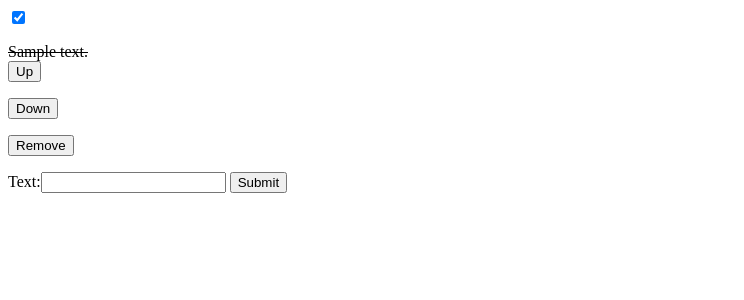
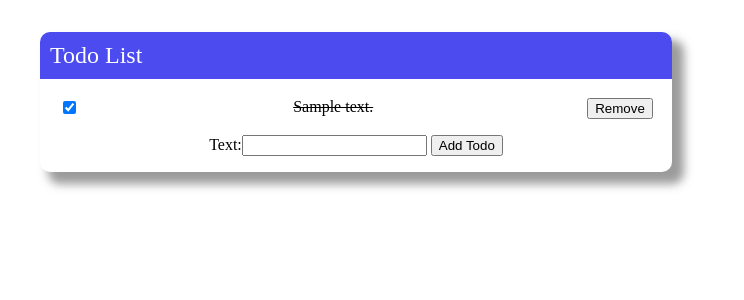
Before and after one commit to chifgeri/django-todo, a Django app: page /todos/ in a window 1280 px wide. Shown: the top 300 px of the page, without its empty margins (0-744 px from the left). Run offline with Django 3.2, Linux system fonts and the light colour scheme; tables that the repository leaves empty hold one stand-in row (values such as "Sample post").

Commit message:
Add some style and check priorities in the template

```diff
--- /dev/null
+++ b/todoapp/todo/static/todo/todo.css
@@ -0,0 +1,36 @@
+.todoContainer {
+  margin: 2em;
+  box-shadow: 10px 10px 10px 2px rgba(130, 130, 130, 0.8);
+  border-radius: 10px;
+  width: 50%;
+}
+
+.list {
+  padding-left: 1.2em;
+  padding-right: 1.2em;
+  padding-top: 1.2em;
+}
+
+.todoItem {
+  display: flex;
+  justify-content: space-between;
+  border-top: aqua;
+}
+
+.listHeading {
+  border-radius: 10px 10px 0 0;
+  background-color: rgb(75, 75, 240);
+  font-size: 1.5em;
+  padding: 10px;
+  color: #fff;
+}
+
+.buttons {
+  display: flex;
+  justify-content: space-evenly;
+}
+
+.addForm {
+  display: flex;
+  justify-content: center;
+}
--- a/todoapp/todo/templates/todo/todo_create.html
+++ b/todoapp/todo/templates/todo/todo_create.html
@@ -1,5 +1,5 @@
 <form action="./create" method="POST">
     {% csrf_token %}
     {{ form }}
-    <input type="submit" value="Submit">
+    <input type="submit" value="Add Todo">
 </form>
--- a/todoapp/todo/templates/todo/todo_list.html
+++ b/todoapp/todo/templates/todo/todo_list.html
@@ -1,4 +1,11 @@
+{% load static %}
+
+<link rel="stylesheet" type="text/css" href="{% static 'todo/todo.css' %}">
 <div class="todoContainer">
+  <div class="listHeading">
+    Todo List
+  </div>
+  <div class="list">
   {% for todo in todo_list  %}
     <div class="todoItem">
       <form action='./{{todo.id}}/check' method="POST">
@@ -10,19 +17,30 @@
           {% else %}
             {{ todo.text }}
           {% endif %}
+      <div class="buttons">
+        {% if todo.done == False %}
+          {% if  todo.priority < max_prior %}
             <form action="./{{todo.id}}/increment" method="POST">
             {% csrf_token %}
               <button type="submit">Up</button>
             </form>
+          {% endif %}
+          {% if  todo.priority > 1%}
           <form action="./{{todo.id}}/decrease" method="POST">
           {% csrf_token %}
             <button type="submit">Down</button>
           </form>
+          {% endif %}
+        {% endif %}
         <form action="./{{todo.id}}/remove" method="POST">
         {% csrf_token %}
           <button type="submit">Remove</button>
         </form>
       </div>
+    </div>
   {% endfor %}
+    <div class="addForm">
+      {% include "todo/todo_create.html" with form=add_form %}
     </div>
-{% include "todo/todo_create.html" with form=add_form %}
+  </div>
+</div>
--- a/todoapp/todo/views.py
+++ b/todoapp/todo/views.py
@@ -20,6 +20,7 @@ class TodoListView(ListView):
         context = super().get_context_data(**kwargs)
         # Add in a QuerySet of all the books
         context['add_form'] = TodoCreateForm()
+        context['max_prior'] = TodoItem.get_max_priority()
         return context
 
 class CreateTodo(edit.FormView):
```
Lines whose indentation alone changed are shown as unchanged.
